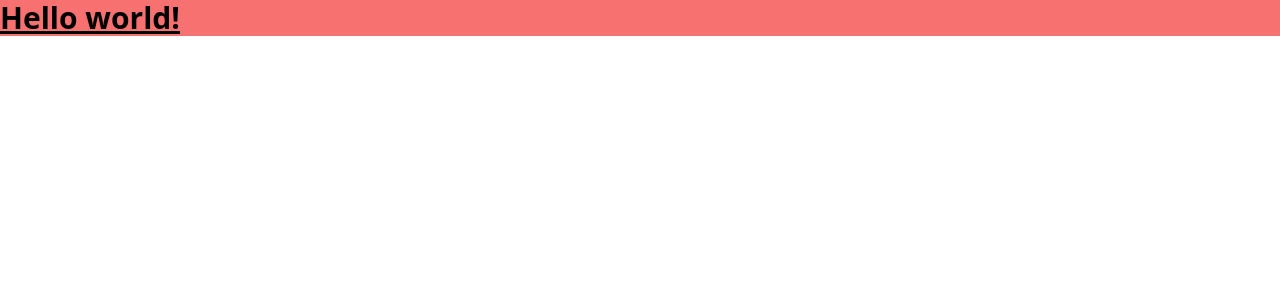
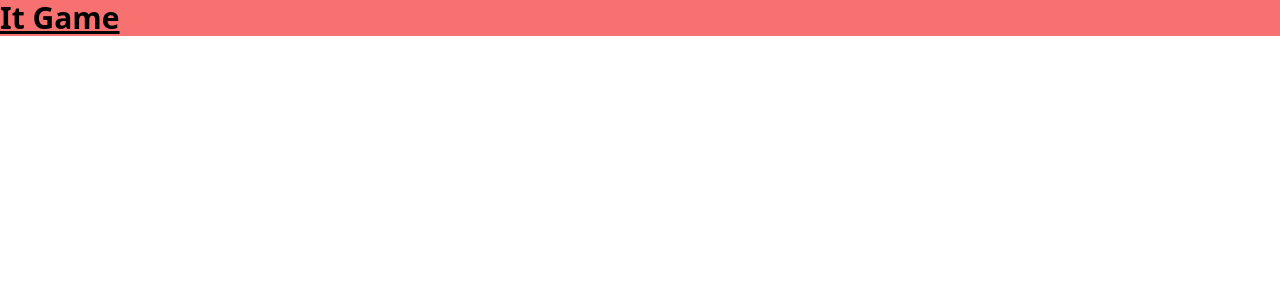
Before and after one commit to IT-Academy-BCN/ita-game, a React (Vite) app: page / in a window 1280 px wide. Shown: the top 300 px of the page. Built offline with nearby package versions, Linux system fonts and the light colour scheme.

Commit message:
tailwindCss

```diff
--- a/src/App.jsx
+++ b/src/App.jsx
@@ -1,7 +1,7 @@
 export default function App() {
   return (
     <h1 className="text-3xl font-bold underline bg-red-400">
-      Hello world!
+      It Game
     </h1>
   )
 }
```
